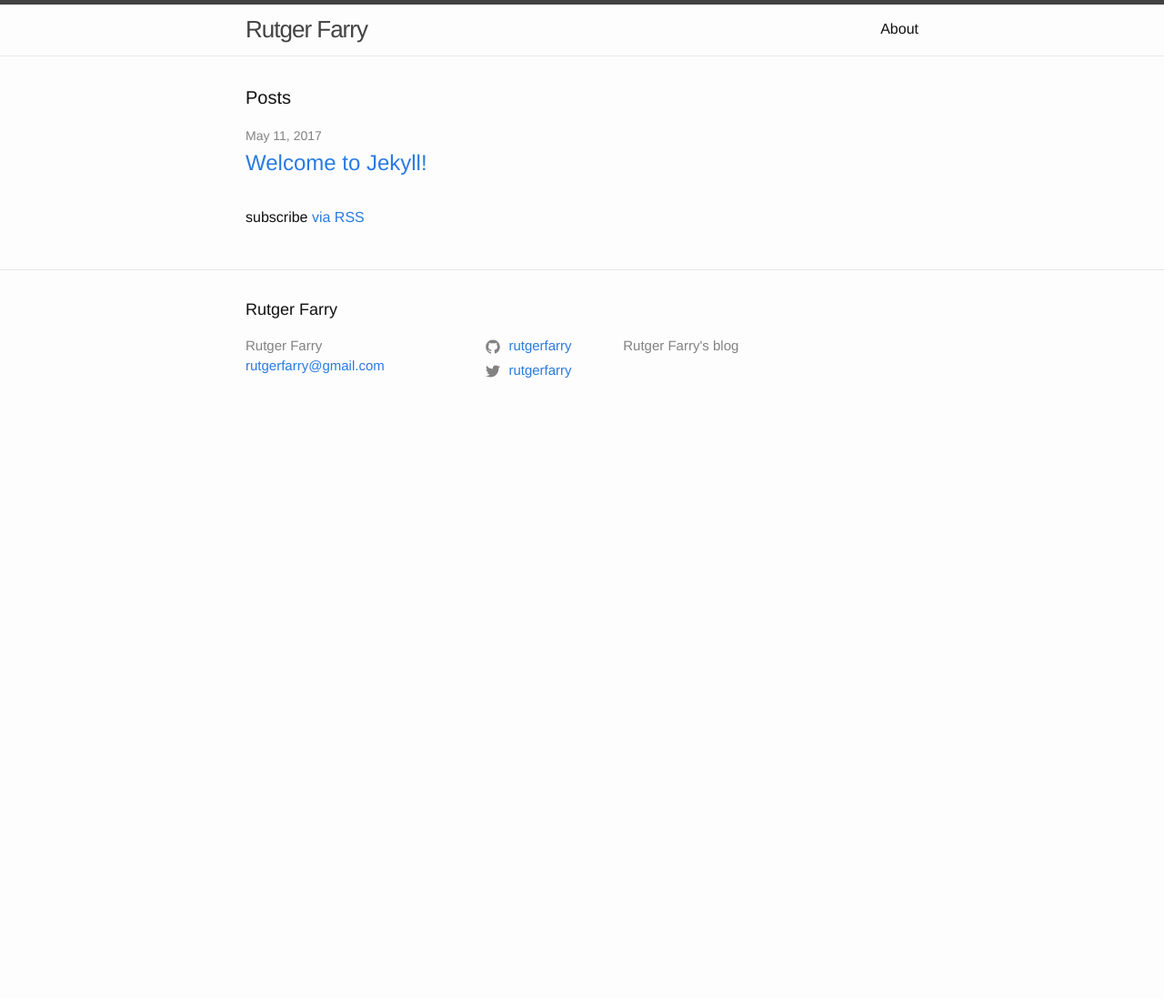
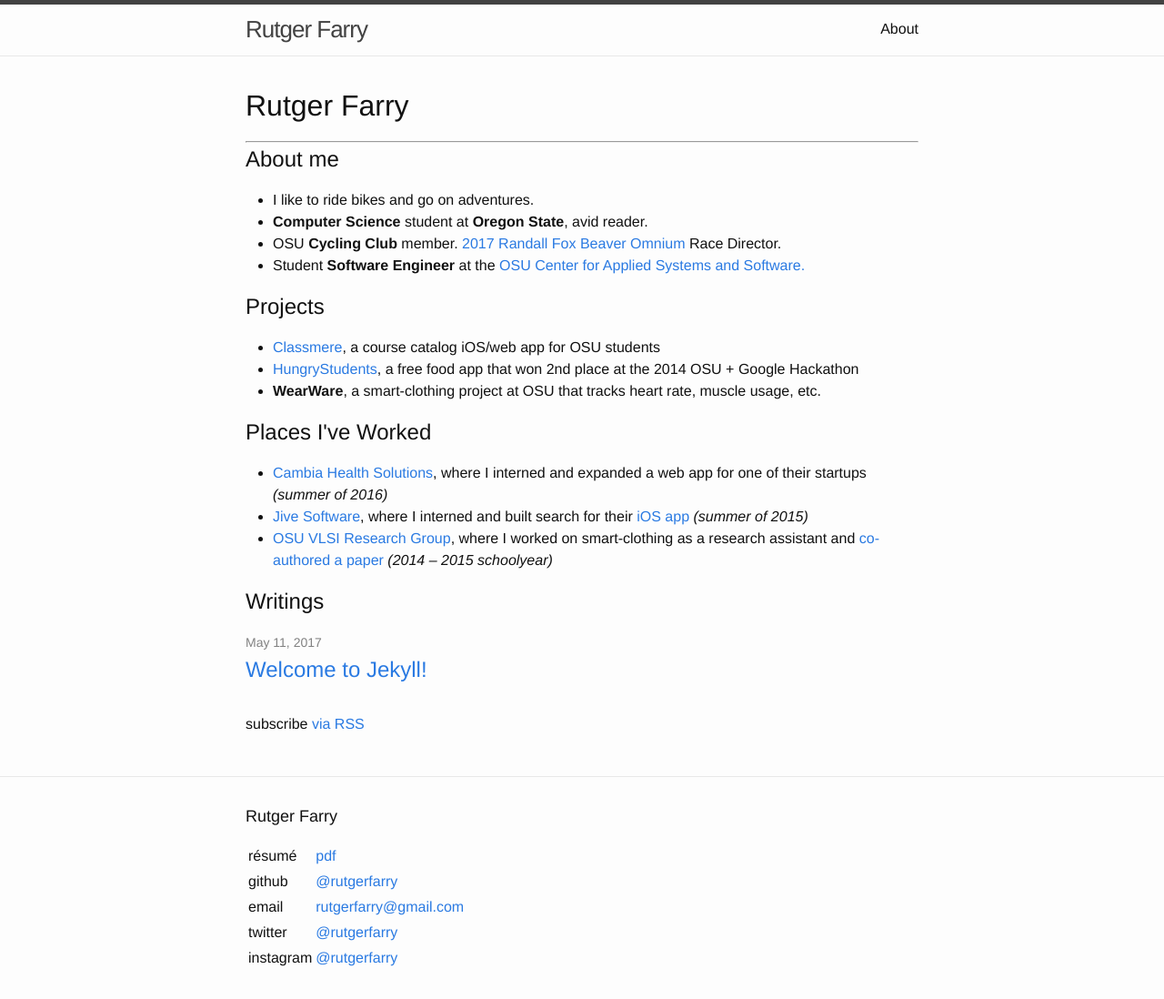
Before and after one commit to rutgerfarry/rutgerfarry.github.io, a Jekyll site: the page built from index.md, in a window 1280 px wide. Shown: the whole page at 91% size. Built offline with Jekyll 4.4.1, drawn with Linux system fonts in a browser that asks for light colours; before the commit the page ends 900 px from its top, so only the background shows below that.

Commit message:
Laid out home page similarly to old one

```diff
--- a/_config.yml
+++ b/_config.yml
@@ -18,8 +18,11 @@
 description: >
   Rutger Farry's blog
 url: "http://rutgerfarry.com"
+github_username:  rutgerfarry
 twitter_username: rutgerfarry
-github_username:  rutgerfarry
+instagram_username: rutgerfarry
+resume_url: "https://github.com/rutgerfarry/resume/raw/master/resume.pdf"
+google_analytics: UA-59005720-1
 
 # Build settings
 markdown: kramdown
--- a/_includes/footer.html
+++ b/_includes/footer.html
@@ -4,42 +4,28 @@
 
     <h2 class="footer-heading">{{ site.title | escape }}</h2>
 
-    <div class="footer-col-wrapper">
-      <div class="footer-col footer-col-1">
-        <ul class="contact-list">
-          <li>
-            {% if site.author %}
-              {{ site.author | escape }}
-            {% else %}
-              {{ site.title | escape }}
-            {% endif %}
-            </li>
-            {% if site.email %}
-            <li><a href="mailto:{{ site.email }}">{{ site.email }}</a></li>
-            {% endif %}
-        </ul>
-      </div>
-
-      <div class="footer-col footer-col-2">
-        <ul class="social-media-list">
-          {% if site.github_username %}
-          <li>
-            {% include icon-github.html username=site.github_username %}
-          </li>
-          {% endif %}
-
-          {% if site.twitter_username %}
-          <li>
-            {% include icon-twitter.html username=site.twitter_username %}
-          </li>
-          {% endif %}
-        </ul>
-      </div>
-
-      <div class="footer-col footer-col-3">
-        <p>{{ site.description | escape }}</p>
-      </div>
-    </div>
+   <table>
+      <tr>
+        <td>résumé</td>
+        <td><a href="{{ site.resume_url }}">pdf</a></td>
+      </tr>
+      <tr>
+        <td>github</td>
+        <td><a href="https://github.com/{{ site.github_username }}">@{{ site.github_username }}</a></td>
+      </tr>
+      <tr>
+        <td>email</td>
+        <td><a href="mailto:{{ site.email }}">{{ site.email }}</a></td>
+      </tr>
+      <tr>
+        <td>twitter</td>
+        <td><a href="https://twitter.com/{{ site.twitter_username }}">@{{ site.twitter_username }}</a></td>
+      </tr>
+      <tr>
+        <td>instagram</td>
+        <td><a href="https://instagram.com/{{ site.instagram_username }}">@{{ site.instagram_username }}</a></td>
+      </tr>
+    </table>
 
   </div>
 
--- a/_layouts/home.html
+++ b/_layouts/home.html
@@ -4,7 +4,63 @@
 
 <div class="home">
 
-  <h1 class="page-heading">Posts</h1>
+  <h1>Rutger Farry</h1>
+  <hr>
+
+  <h2>About me</h2>
+  <ul>
+    <li>
+      I like to ride bikes and go on adventures.
+    </li>
+    <li>
+      <strong>Computer Science</strong> student at <strong>Oregon State</strong>, avid reader.
+    </li>
+    <li>
+      OSU <strong>Cycling Club</strong> member.
+      <a href="http://nwcollegiatecycling.us/17SRoad.html">2017 Randall Fox Beaver Omnium</a> Race Director.
+    </li>
+    <li>
+      Student <strong>Software Engineer</strong> at the
+      <a href="http://cass.oregonstate.edu">OSU Center for Applied Systems and Software.</a>
+    </li>
+  </ul>
+
+  <h2>Projects</h2>
+  <ul>
+    <li>
+      <a href="https://github.com/classmere/api">Classmere</a>,
+      a course catalog iOS/web app for OSU students
+    </li>
+    <li>
+      <a href="https://github.com/rutgerfarry/HungryStudents">HungryStudents</a>,
+      a free food app that won 2nd place at the 2014 OSU + Google Hackathon
+    </li>
+    <li>
+      <strong>WearWare</strong>, a smart-clothing project at OSU that tracks heart rate, muscle usage, etc.
+    </li>
+  </ul>
+
+  <h2>Places I've Worked</h2>
+  <ul>
+    <li>
+      <a href="https://www.cambiahealth.com/">Cambia Health Solutions</a>,
+      where I interned and expanded a web app for one of their startups <em>(summer of 2016)</em>
+    </li>
+    <li>
+      <a href="https://www.jivesoftware.com/">Jive Software</a>,
+      where I interned and built search for their
+      <a href="https://itunes.apple.com/us/app/jive-x/id1019849955">iOS app</a>
+      <em>(summer of 2015)</em>
+    </li>
+    <li>
+      <a href="http://eecs.oregonstate.edu/research/vlsi/">OSU VLSI Research Group</a>,
+      where I worked on smart-clothing as a research assistant and
+      <a href="http://ieeexplore.ieee.org/document/7299419/">co-authored a paper</a>
+      <em>(2014 – 2015 schoolyear)</em>
+    </li>
+  </ul>
+
+  <h2>Writings</h2>
 
   {{ content }}
 
```
